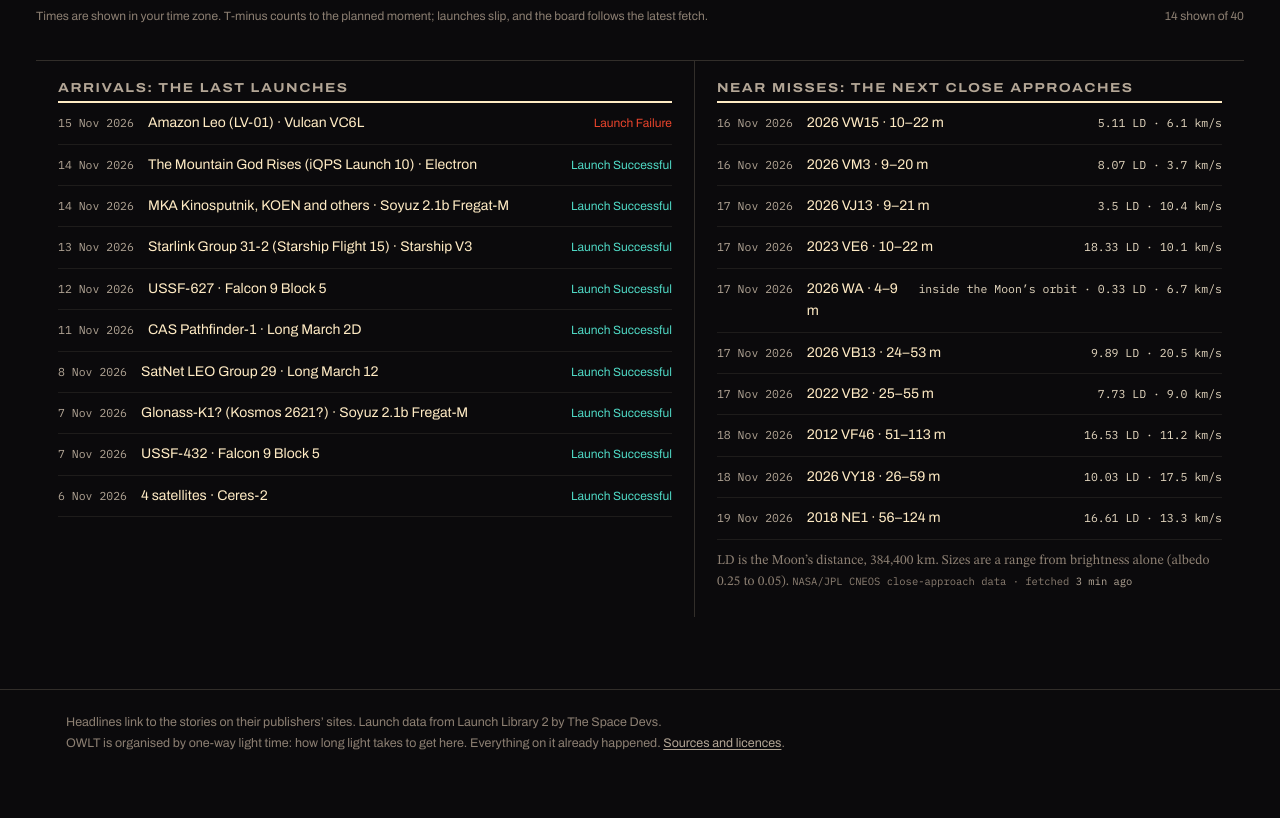
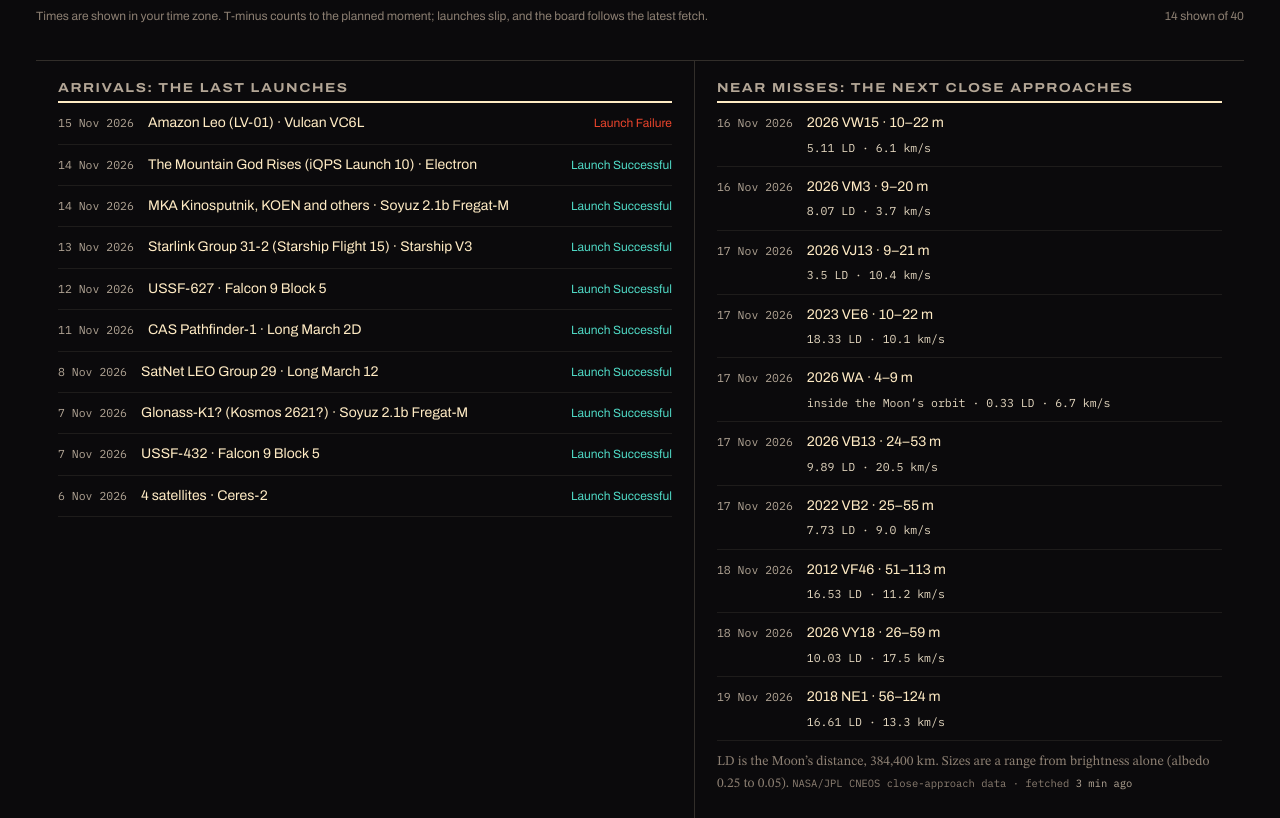
Before and after one commit to AbhinavSingh1176/Astronomy, a plain HTML site: page dispatch.html in a window 1280 px wide. Shown: the part 2736-3554 px from the top of the page. Before the commit the page ends 3524 px from the top, so only its background shows below. Drawn offline with Linux system fonts and the light colour scheme.

Commit message:
Dispatch: a close approach's distance sits under its name
A long line ("inside the Moon's orbit · 0.33 LD · 6.7 km/s") ran into the
object's name below 1200px. Found by tests/overlap.mjs.

Co-Authored-By: Claude Opus 5.5 <noreply@anthropic.com>
Claude-Session: https://claude.ai/code/session_01QcutQFgZHv66uwdL3HUUPf

```diff
--- a/dispatch.html
+++ b/dispatch.html
@@ -78,7 +78,9 @@
 .recent .n,.neo .n{font-family:var(--f-display);font-size:14px;color:var(--starlight);min-width:0}
 .recent .o{font-family:var(--f-display);font-size:12px;white-space:nowrap}
 .recent .o.ok{color:var(--o3)} .recent .o.bad{color:var(--ha)}
-.neo .x{font-family:var(--f-data);font-size:11.5px;color:var(--text);text-align:right;white-space:nowrap}
+/* a close approach's distance and speed sit under its name, so a long line never runs into it */
+.neo li{grid-template-columns:auto minmax(0,1fr)}
+.neo .x{grid-column:2;font-family:var(--f-data);font-size:11.5px;color:var(--text)}
 .neo .note,.recent .note{margin-top:10px;font-size:13.5px;color:var(--faint)}
 
 @media (max-width:980px){.front{grid-template-columns:1fr 1fr}.front .lead{grid-column:1 / -1;border-right:0;border-bottom:1px solid var(--hair)}.desks{grid-template-columns:1fr 1fr}.desk:nth-child(2n){border-right:0}.desk{border-bottom:1px solid var(--hair)}}
```
